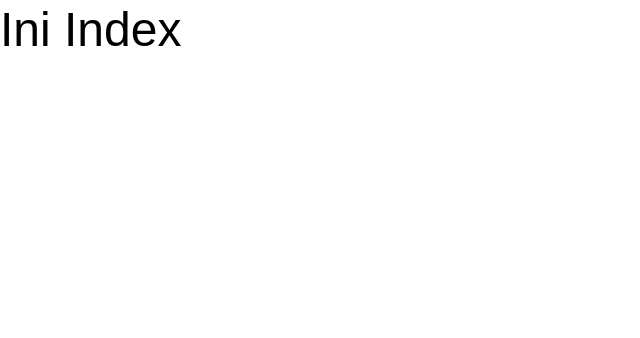
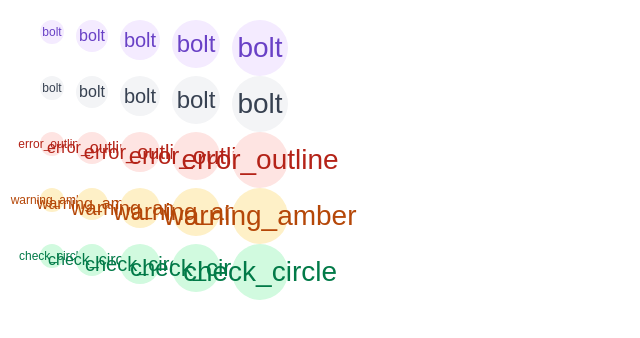
Before and after one commit to imboyo/Project--Hairiya-levenstein-website, a Nuxt app in the folder front-end/: page / in a window 1280 px wide. Shown: the top 338 px of the page, without its empty margins (0-640 px from the left). Built offline with nearby package versions, Linux system fonts and the light colour scheme.

Commit message:
featured icon - size, color, type icon

```diff
--- /dev/null
+++ b/front-end/components/icons/FeaturedIcon.vue
@@ -0,0 +1,68 @@
+<script lang="ts" setup>
+// Props
+interface Props {
+  type: FeaturedTypeProps;
+  size: FeaturedSizeProps;
+  color: FeaturedColorProps;
+}
+
+const props = defineProps<Props>();
+
+// * Class state for dynamic styling based on props used
+const featuredIconClass = {
+  type: {
+    // TODO: Buat nanti
+  },
+  size: {
+    circle: {
+      xs: "h-[24px] w-[24px]",
+      sm: "h-[32px] w-[32px]",
+      md: "h-[40px] w-[40px]",
+      lg: "h-[48px] w-[48px]",
+      xl: "h-[56px] w-[56px]",
+    },
+    icon: {
+      xs: "text-xs",
+      sm: "text-md",
+      md: "text-xl",
+      lg: "text-display-xs",
+      xl: "text-[28px]",
+    },
+  },
+  color: {
+    circle: {
+      primary: "bg-primary-100",
+      gray: "bg-gray-100",
+      error: "bg-error-100",
+      warning: "bg-warning-100",
+      success: "bg-success-100",
+    },
+    icon: {
+      primary: "text-primary-700",
+      gray: "text-gray-700",
+      error: "text-error-700",
+      warning: "text-warning-700",
+      success: "text-success-700",
+    },
+    materialIcon: {
+      primary: "bolt",
+      gray: "bolt",
+      error: "error_outline",
+      warning: "warning_amber",
+      success: "check_circle",
+    },
+  },
+};
+</script>
+
+<template>
+  <div
+    :class="`flex justify-center items-center rounded-full ${featuredIconClass.size.circle[size]} ${featuredIconClass.color.circle[color]}`"
+  >
+    <span
+      :class="`material-icons-outlined inline-block ${featuredIconClass.size.icon[size]} ${featuredIconClass.color.icon[color]}`"
+    >
+      {{ featuredIconClass.color.materialIcon[color] }}
+    </span>
+  </div>
+</template>
--- /dev/null
+++ b/front-end/components/testing/TestingFeaturedIcon.vue
@@ -0,0 +1,43 @@
+<script lang="ts" setup>
+import FeaturedIcon from "~/components/icons/FeaturedIcon.vue";
+</script>
+
+<template>
+  <div class="flex flex-col px-10 py-5">
+    <div class="flex flex-row gap-3">
+      <FeaturedIcon size="xs" type="light" color="primary" />
+      <FeaturedIcon size="sm" type="light" color="primary" />
+      <FeaturedIcon size="md" type="light" color="primary" />
+      <FeaturedIcon size="lg" type="light" color="primary" />
+      <FeaturedIcon size="xl" type="light" color="primary" />
+    </div>
+    <div class="flex flex-row gap-3">
+      <FeaturedIcon size="xs" type="light" color="gray" />
+      <FeaturedIcon size="sm" type="light" color="gray" />
+      <FeaturedIcon size="md" type="light" color="gray" />
+      <FeaturedIcon size="lg" type="light" color="gray" />
+      <FeaturedIcon size="xl" type="light" color="gray" />
+    </div>
+    <div class="flex flex-row gap-3">
+      <FeaturedIcon size="xs" type="light" color="error" />
+      <FeaturedIcon size="sm" type="light" color="error" />
+      <FeaturedIcon size="md" type="light" color="error" />
+      <FeaturedIcon size="lg" type="light" color="error" />
+      <FeaturedIcon size="xl" type="light" color="error" />
+    </div>
+    <div class="flex flex-row gap-3">
+      <FeaturedIcon size="xs" type="light" color="warning" />
+      <FeaturedIcon size="sm" type="light" color="warning" />
+      <FeaturedIcon size="md" type="light" color="warning" />
+      <FeaturedIcon size="lg" type="light" color="warning" />
+      <FeaturedIcon size="xl" type="light" color="warning" />
+    </div>
+    <div class="flex flex-row gap-3">
+      <FeaturedIcon size="xs" type="light" color="success" />
+      <FeaturedIcon size="sm" type="light" color="success" />
+      <FeaturedIcon size="md" type="light" color="success" />
+      <FeaturedIcon size="lg" type="light" color="success" />
+      <FeaturedIcon size="xl" type="light" color="success" />
+    </div>
+  </div>
+</template>
--- a/front-end/pages/auth/forgot-password.vue
+++ b/front-end/pages/auth/forgot-password.vue
@@ -1,5 +1,17 @@
+<script lang="ts" setup>
+// Page Meta and main data
+definePageMeta({
+  layout: "auth",
+});
+useHead({
+  titleTemplate: (title) => `Lupa Password - ${title}`,
+});
+</script>
+
 <template>
   <div>
-    <h1>Forgot Password</h1>
+    <!--  Header  -->
+    <div class="flex flex-col items-center justify-center gap-6"></div>
+    <!--  End Header -->
   </div>
 </template>
--- a/front-end/pages/index.vue
+++ b/front-end/pages/index.vue
@@ -1,9 +1,9 @@
 <script lang="ts" setup>
-import TestingButton from "~/components/testing/TestingButton.vue";
+import TestingFeaturedIcon from "~/components/testing/TestingFeaturedIcon.vue";
 </script>
 
 <template>
   <div>
-    <h1 class="text-display-lg">Ini Index</h1>
+    <TestingFeaturedIcon />
   </div>
 </template>
--- a/front-end/plugins/fontawesome.js
+++ b/front-end/plugins/fontawesome.js
@@ -3,11 +3,16 @@ import { library, config } from "@fortawesome/fontawesome-svg-core";
 import { FontAwesomeIcon } from "@fortawesome/vue-fontawesome";
 
 /* import specific icons */
-import { faUserSecret, faCircleNotch } from "@fortawesome/free-solid-svg-icons";
+import {
+  faUserSecret,
+  faCircleNotch,
+  faBolt,
+  faExclamation,
+} from "@fortawesome/free-solid-svg-icons";
 import { faCircle } from "@fortawesome/free-regular-svg-icons";
 
 /* add icons to the library */
-library.add(faUserSecret, faCircleNotch, faCircle);
+library.add(faUserSecret, faCircleNotch, faCircle, faBolt, faExclamation);
 
 // This is important, we are going to let Nuxt.js worry about the CSS
 config.autoAddCss = false;
--- /dev/null
+++ b/front-end/types/featured_icon.d.ts
@@ -0,0 +1,3 @@
+type FeaturedSizeProps = "xs" | "sm" | "md" | "lg" | "xl";
+type FeaturedTypeProps = "light" | "light-outline" | "dark";
+type FeaturedColorProps = "primary" | "gray" | "error" | "warning" | "success";
```
